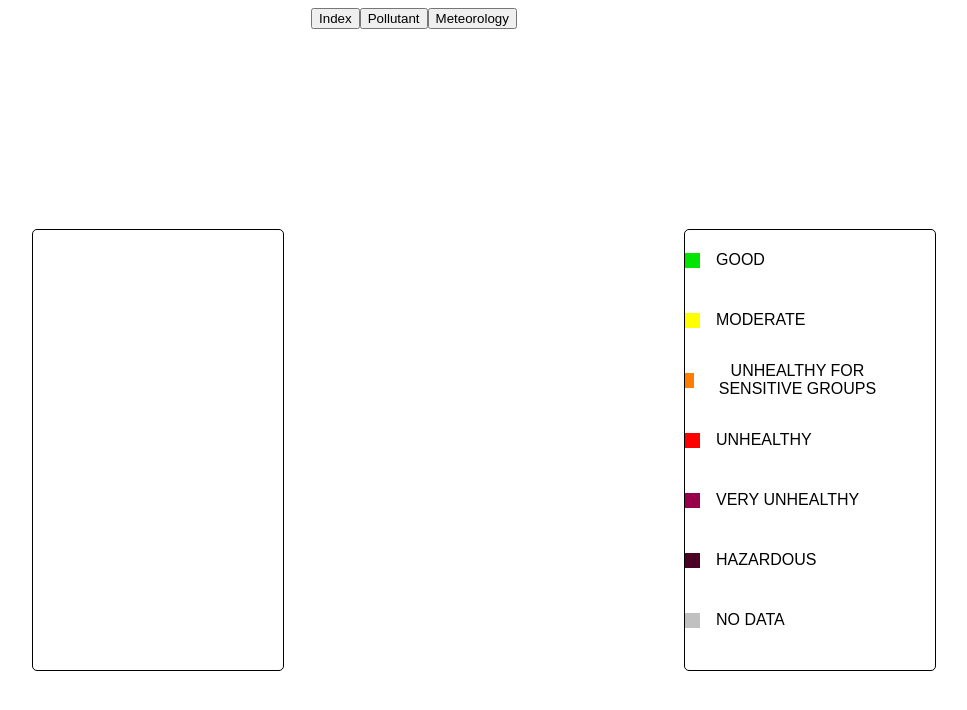
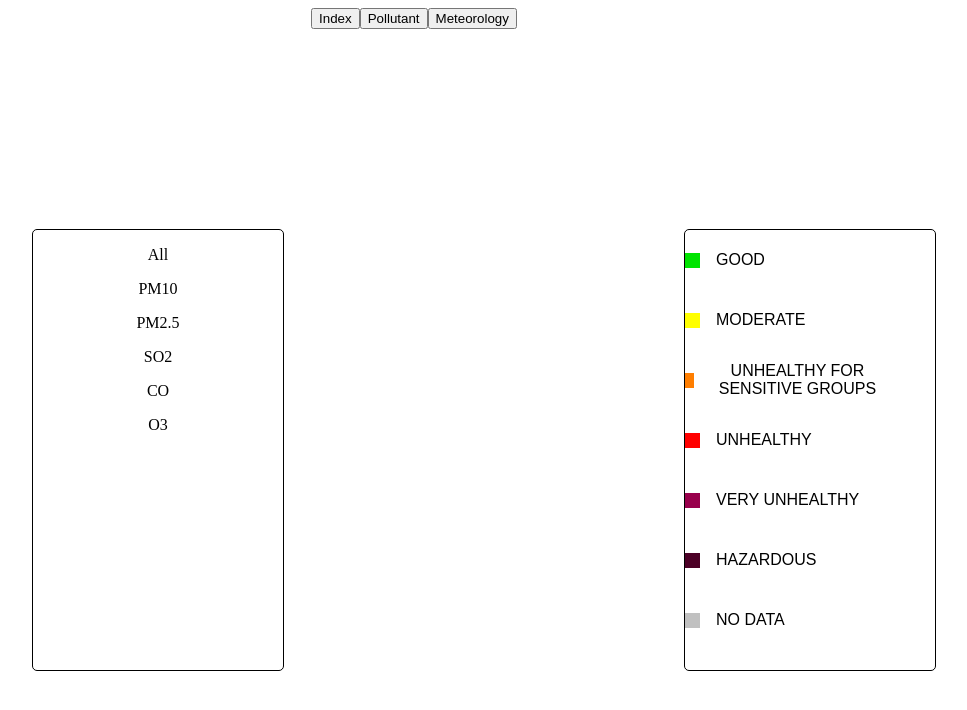
Before and after one commit to TalDahan2304/Web-assignment, a React (Create React App) app in the folder webassignment/: page / in a window 1280 px wide. Both pictures are taken after a click on the button "Index". Shown: the top 710 px of the page, without its empty margins (226-1193 px from the left). Built offline with nearby package versions, Linux system fonts and the light colour scheme.

Commit message:
onclicked part 1

```diff
--- a/webassignment/src/App.js
+++ b/webassignment/src/App.js
@@ -1,23 +1,25 @@
 import './App.css';
 import data from './details.json'
-import React from "react";
+import React, {useState} from "react";
 import Legend from './components/Legend/Legend'
 import Monitor from './components/Monitor/Monitor'
 import MonitorType from './components/Monitortype/Monitortype'
 
 function App() {
+  const [typeIdFilter, setTypeIdFilter] = useState(" ");
+  const onFilterClick = (e) => {
+    setTypeIdFilter(parseInt(e.target.value));
+  }
 
 
   return (
 
     <div className="App">
-        {/* {data.MonitorType.map((item,i) => (
-          <button className="monitortypebtns" key={i} id={item.Id}  onClick = {()=>setActive(console.log(item.Name, item.Id))} >{item.Name} </button>
-        ))} */}
-        <MonitorType/>
+
+        <MonitorType onFilterClick = {onFilterClick}/>
         <div className="container">
           <div className="monitorborder">
-            <Monitor id={1} monitorList={data.Monitor}/>
+            <Monitor id={typeIdFilter} monitorList={data.Monitor}/>
           </div>
 
           <div className="legendborder">
--- a/webassignment/src/components/Monitor/Monitor.js
+++ b/webassignment/src/components/Monitor/Monitor.js
@@ -22,21 +22,21 @@ const Monitor = (props) =>{
 
 
     useEffect(() => {
-        monitorList.map(monitor=>{
-            if(monitor.MonitorTypeId===id){
-                setMonitors([...monitors, {monitor}]);
-            }
-        })
 
-        // setMonitors(monitorList?.find(monitor=>monitor.MonitorTypeId===id));
+        const temp = monitorList.filter(monitor=>monitor.MonitorTypeId===id);
+        setMonitors(temp);
+
+
+
     }, [id]);
+
 
     return(
         <div>
-            {monitors.map((index ,monitor)=>{
-                    return <MonitorItem key={index} id={monitor.MonitorTypeId} name={monitor.Name}/>
-            })}
 
+            {monitors.map((monitor)=>(
+                <p key={monitor.Id}>{monitor.Name}</p>
+            ))}
         </div>
     )
 }
--- a/webassignment/src/components/Monitortype/Monitortype.js
+++ b/webassignment/src/components/Monitortype/Monitortype.js
@@ -3,10 +3,10 @@ import React  from "react";
 import data from '../../details.json';
 
 
-function MonitorType() {
+function MonitorType(props) {
     const buttons = data.MonitorType.map((monitorType) => {
       return (
-        <button key={monitorType.Id}>
+        <button key={monitorType.Id} value={monitorType.Id} onClick = {props.onFilterClick}>
           {monitorType.Name}
         </button>
       );
@@ -16,17 +16,3 @@ function MonitorType() {
   }
 
   export default MonitorType;
-
-// const Monitortypebtns = () =>{
-
-// };
-
-// const MonitortypeItem = (props)=>{
-//     const {name, id}=props;
-
-//     return(
-//         <div className="btndiv">
-//             <button className="btns" onClick={Monitortypebtns} > {name} </button>
-//         </div>
-//     )
-// }
```
